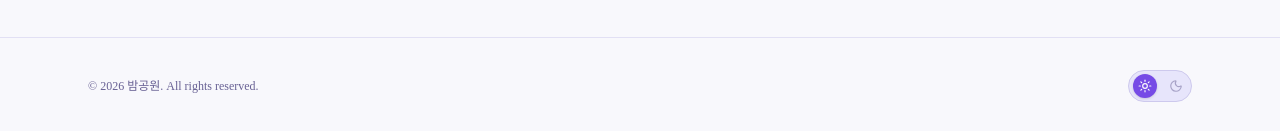
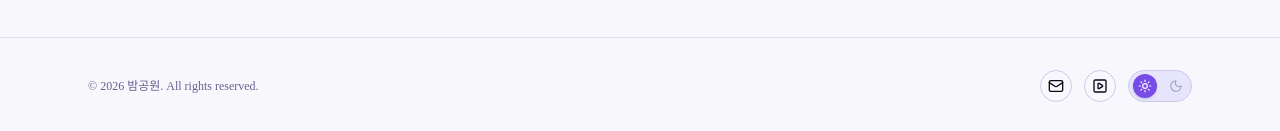
Before and after one commit to jseongee/bamgongwon, a Next.js app: page / in a window 1280 px wide. Shown: the part 819-950 px from the top of the page. Built offline with nearby package versions, Linux system fonts and the light colour scheme; no server answers; the database is empty.

Commit message:
feat: 푸터에 이메일 문의 및 유튜브 링크 버튼 추가

```diff
--- a/components/home/hero-section.tsx
+++ b/components/home/hero-section.tsx
@@ -2,6 +2,7 @@ import { Button } from "@/components/ui/button"
 import { SquarePlay } from "lucide-react"
 import { getUser } from "@/lib/supabase/server"
 import { RequestButton } from "@/components/home/request-button"
+import { YOUTUBE_URL } from "@/constants/site-config"
 
 export async function HeroSection() {
   const user = await getUser()
@@ -46,7 +47,7 @@ export async function HeroSection() {
             <RequestButton isLoggedIn={!!user} />
             <Button asChild size="lg" variant="outline" className="gap-2 px-6">
               <a
-                href="http://youtube.com/@밤공원?sub_confirmation=1"
+                href={YOUTUBE_URL}
                 target="_blank"
                 rel="noopener noreferrer"
               >
--- a/components/layout/footer.tsx
+++ b/components/layout/footer.tsx
@@ -1,6 +1,9 @@
 "use client"
 
+import { Mail, SquarePlay } from "lucide-react"
+import { Button } from "@/components/ui/button"
 import { ThemeToggle } from "@/components/theme/theme-toggle"
+import { YOUTUBE_URL, CONTACT_EMAIL } from "@/constants/site-config"
 
 export function Footer() {
   return (
@@ -11,10 +14,20 @@ export function Footer() {
             © {new Date().getFullYear()} 밤공원. All rights reserved.
           </p>
           <div className="flex items-center gap-3">
+            <Button asChild variant="outline" size="icon" className="rounded-full" aria-label="이메일 문의">
+              <a href={`mailto:${CONTACT_EMAIL}`}>
+                <Mail className="size-4" />
+              </a>
+            </Button>
+            <Button asChild variant="outline" size="icon" className="rounded-full" aria-label="YouTube 채널">
+              <a href={YOUTUBE_URL} target="_blank" rel="noopener noreferrer">
+                <SquarePlay className="size-4" />
+              </a>
+            </Button>
             <ThemeToggle />
           </div>
         </div>
       </div>
     </footer>
-  );
+  )
 }
--- /dev/null
+++ b/constants/site-config.ts
@@ -0,0 +1,2 @@
+export const YOUTUBE_URL = "http://youtube.com/@밤공원?sub_confirmation=1"
+export const CONTACT_EMAIL = "bamgongwon@gmail.com"
```
